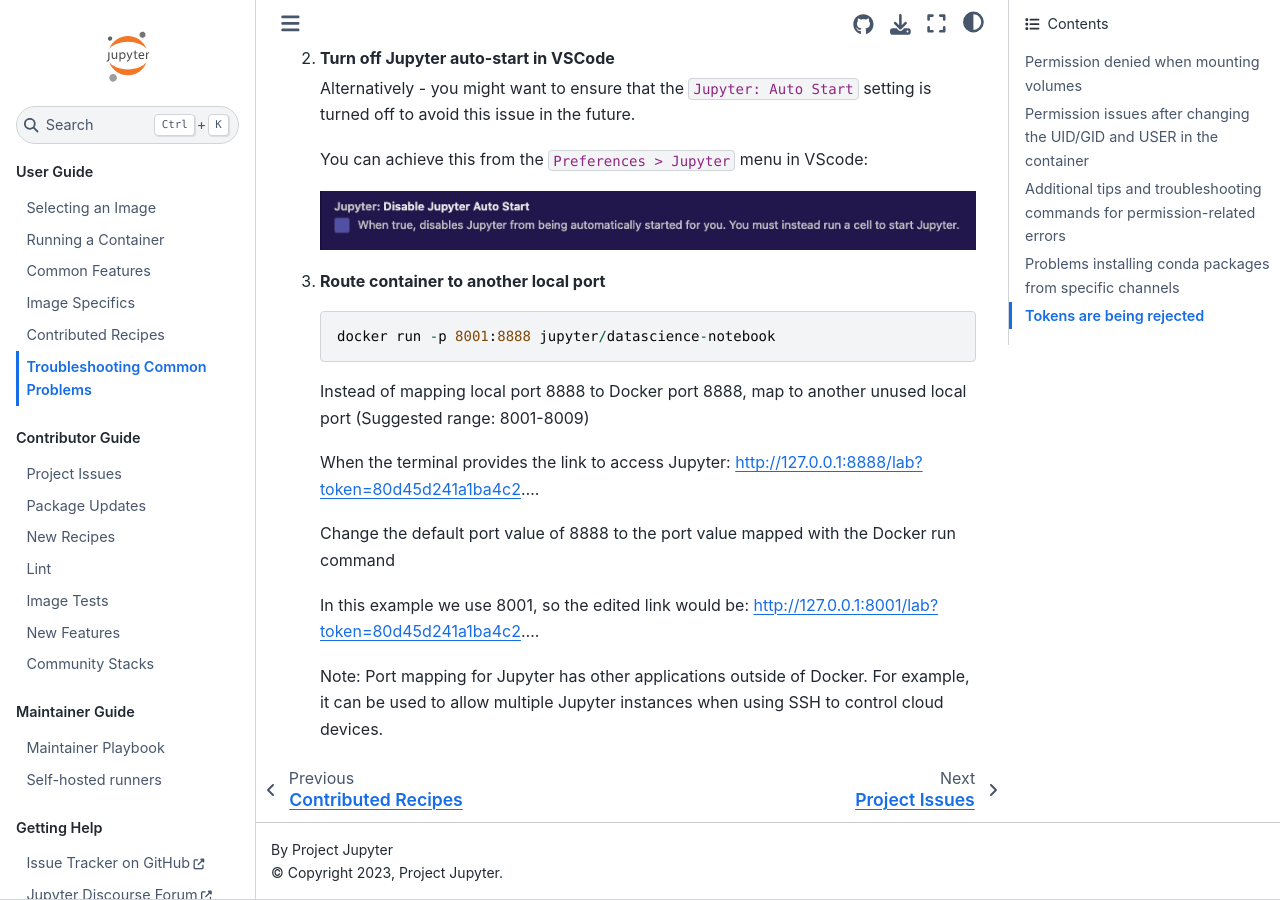
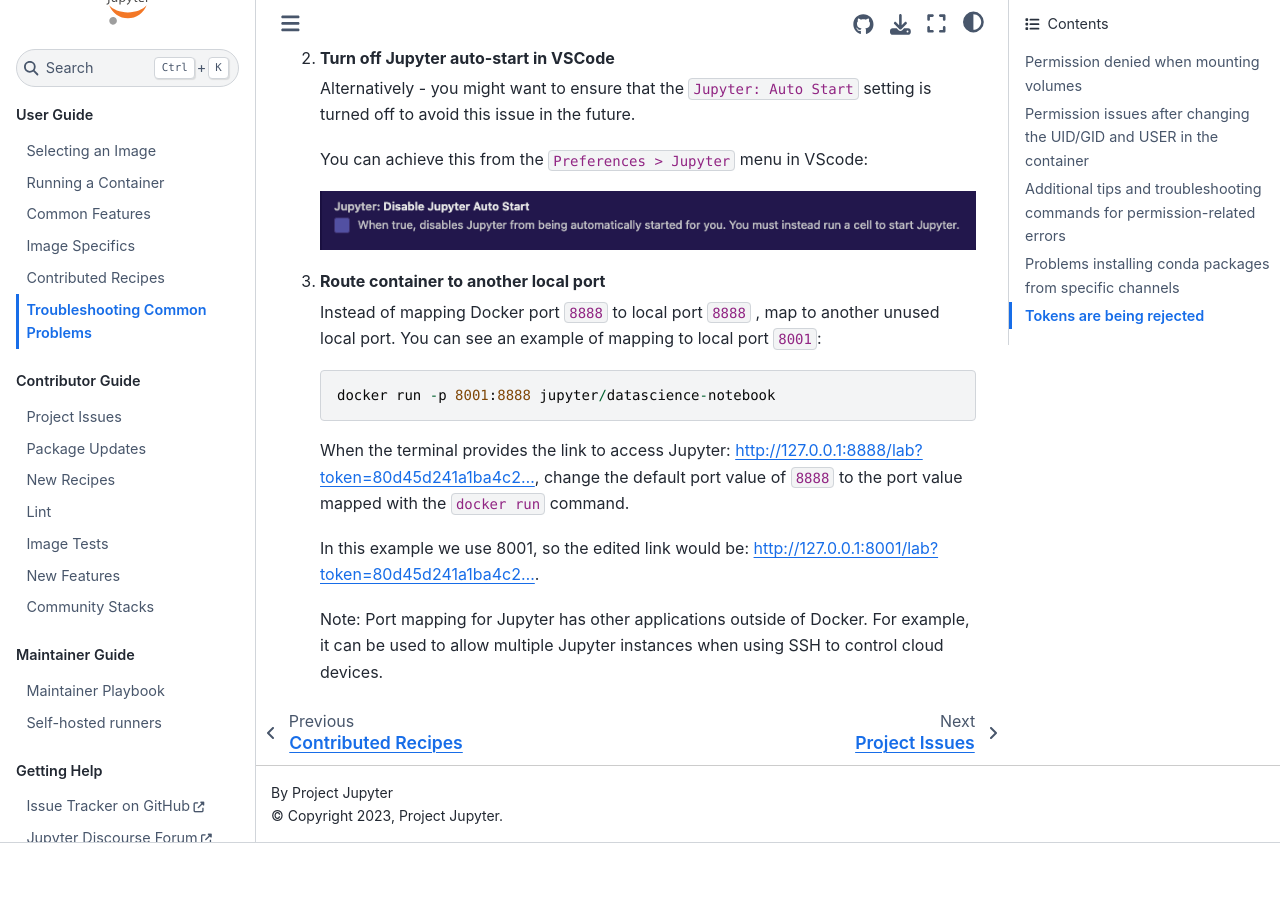
Before and after one commit to jupyter/docker-stacks, a Sphinx documentation site: the page built from docs/using/troubleshooting.md, in a window 1280 px wide and 900 px high, scrolled down 7647 px. Built offline with Sphinx 7.4.7 and the Sphinx Book theme 1.1.4, drawn with Linux system fonts in a browser that asks for light colours; after the commit the page ends 8490 px from its top, so only the background shows below that.

Commit message:
Update troubleshooting.md

````diff
--- a/docs/using/troubleshooting.md
+++ b/docs/using/troubleshooting.md
@@ -313,16 +313,16 @@
 
 3. **Route container to another local port**
 
+   Instead of mapping Docker port `8888` to local port `8888` , map to another unused local port.
+   You can see an example of mapping to local port `8001`:
+
    ```
    docker run -p 8001:8888 jupyter/datascience-notebook
    ```
 
-   Instead of mapping local port 8888 to Docker port 8888, map to another unused local port (Suggested range: 8001-8009)
+   When the terminal provides the link to access Jupyter: <http://127.0.0.1:8888/lab?token=80d45d241a1ba4c2...>,
+   change the default port value of `8888` to the port value mapped with the `docker run` command.
 
-   When the terminal provides the link to access Jupyter: <http://127.0.0.1:8888/lab?token=80d45d241a1ba4c2>....
-
-   Change the default port value of 8888 to the port value mapped with the Docker run command
-
-   In this example we use 8001, so the edited link would be: <http://127.0.0.1:8001/lab?token=80d45d241a1ba4c2>....
+   In this example we use 8001, so the edited link would be: <http://127.0.0.1:8001/lab?token=80d45d241a1ba4c2...>.
 
    Note: Port mapping for Jupyter has other applications outside of Docker. For example, it can be used to allow multiple Jupyter instances when using SSH to control cloud devices.
````
